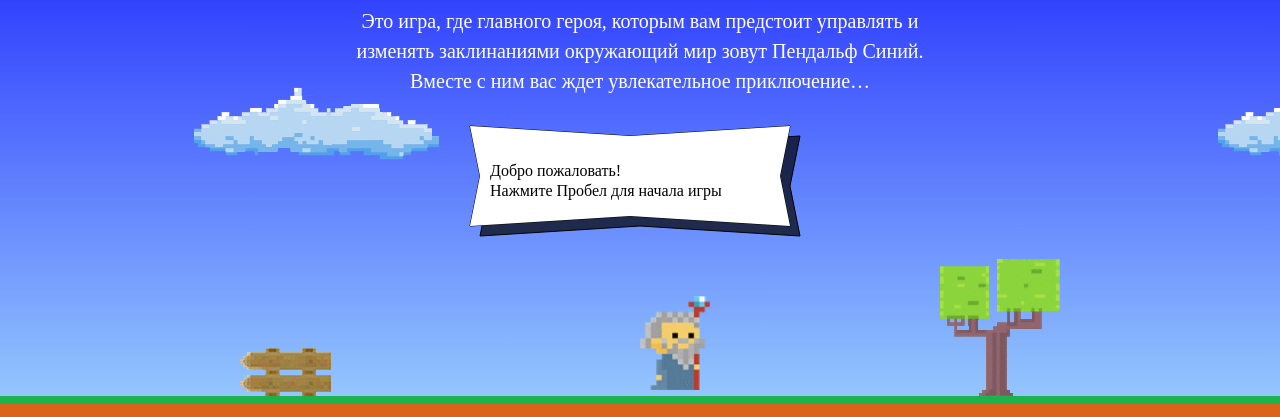
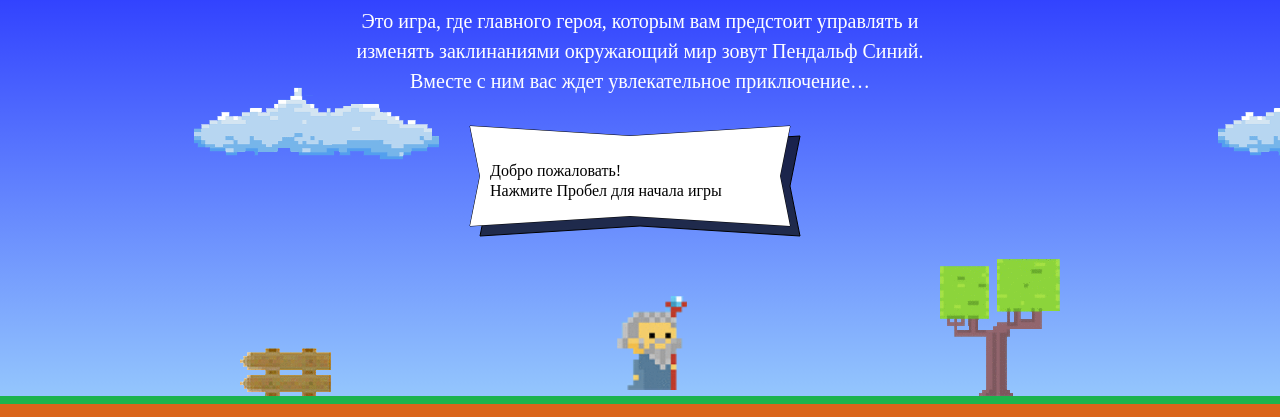
Before and after one commit to maximus77777/code-and-magick--project, a website: page index.html in a window 1280 px wide. Shown: the part 203-620 px from the top of the page. Drawn offline with Linux system fonts and the light colour scheme; a web font is replaced by a local one.

Commit message:
справлена середина мага

```diff
--- a/index.html
+++ b/index.html
@@ -187,11 +187,11 @@
     var getFireballSpeed = function (left) {
         return (left) ? 5 : 2;
     };
-    var getWizardHeight = function (wizardWidth) {
+    var getWizardHeight = function () {
         return 1.337 * wizardWidth;
     };
     var getWizardX = function (width) {
-        return width / 2;
+        return width / 3 + getWizardHeight();
     };
     var getWizardY = function (height) {
         return (height * 2) / 3;
```
